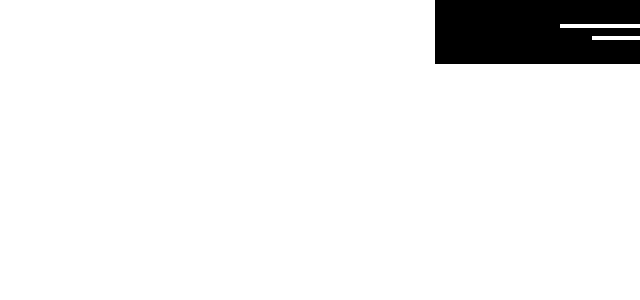
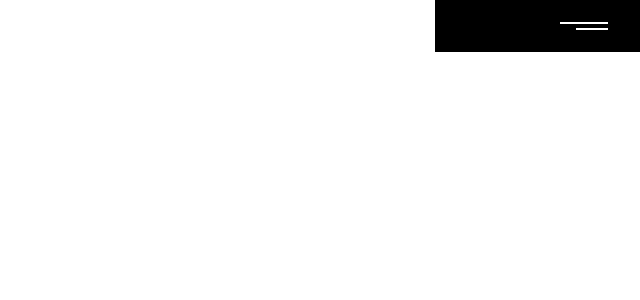
Before and after one commit to nidhi-webdev/animation-website, a React (Vite) app: page / in a window 1280 px wide. Shown: the top 300 px of the page, without its empty margins (640-1280 px from the left). Built offline with nearby package versions, Linux system fonts and the light colour scheme.

Commit message:
small navbar line design line

```diff
--- a/src/components/Navigation/Navbar.jsx
+++ b/src/components/Navigation/Navbar.jsx
@@ -20,12 +20,12 @@
                 navGreenRef.current.style.height = "0"
             }}
 
-            className="h-16 bg-black w-[16vw] relative cursor-pointer">
+            className="h-13 bg-black w-[16vw] relative cursor-pointer">
 
                 <div ref={navGreenRef}  className="bg-[#D3FD50] transition-all  absolute top-0 h-0 w-full"> </div>
-                <div className="relative flex flex-col gap-2 items-end justify-center h-full">
-                    <div className="w-20 h-1 bg-white"></div>
-                    <div className="w-12 h-1 bg-white"></div>
+                <div className="relative flex flex-col gap-1 items-end justify-center h-full px-8">
+                    <div className="w-12 h-0.5 bg-white"></div>
+                    <div className="w-8 h-0.5 bg-white"></div>
                 </div>
             </div>
 
```
